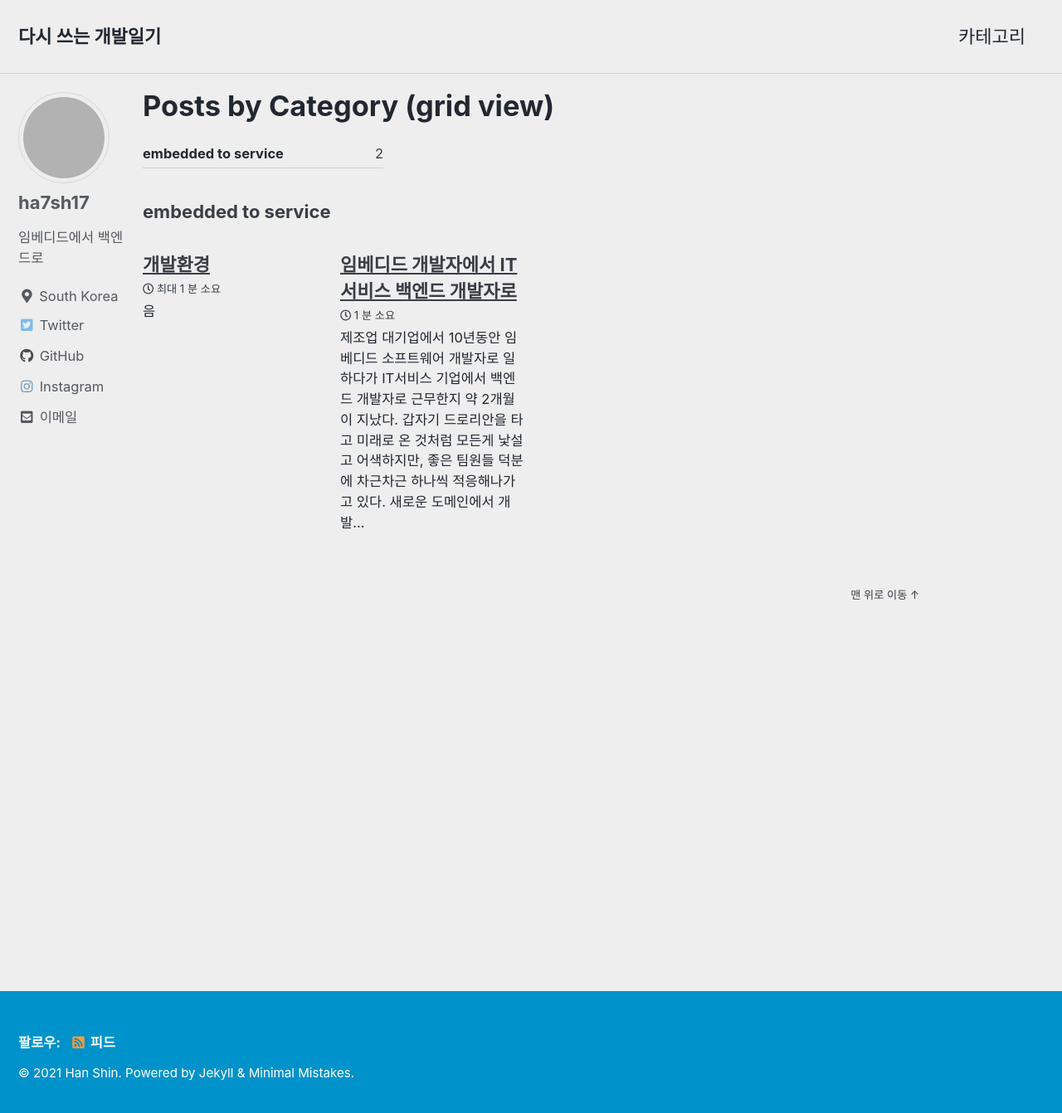
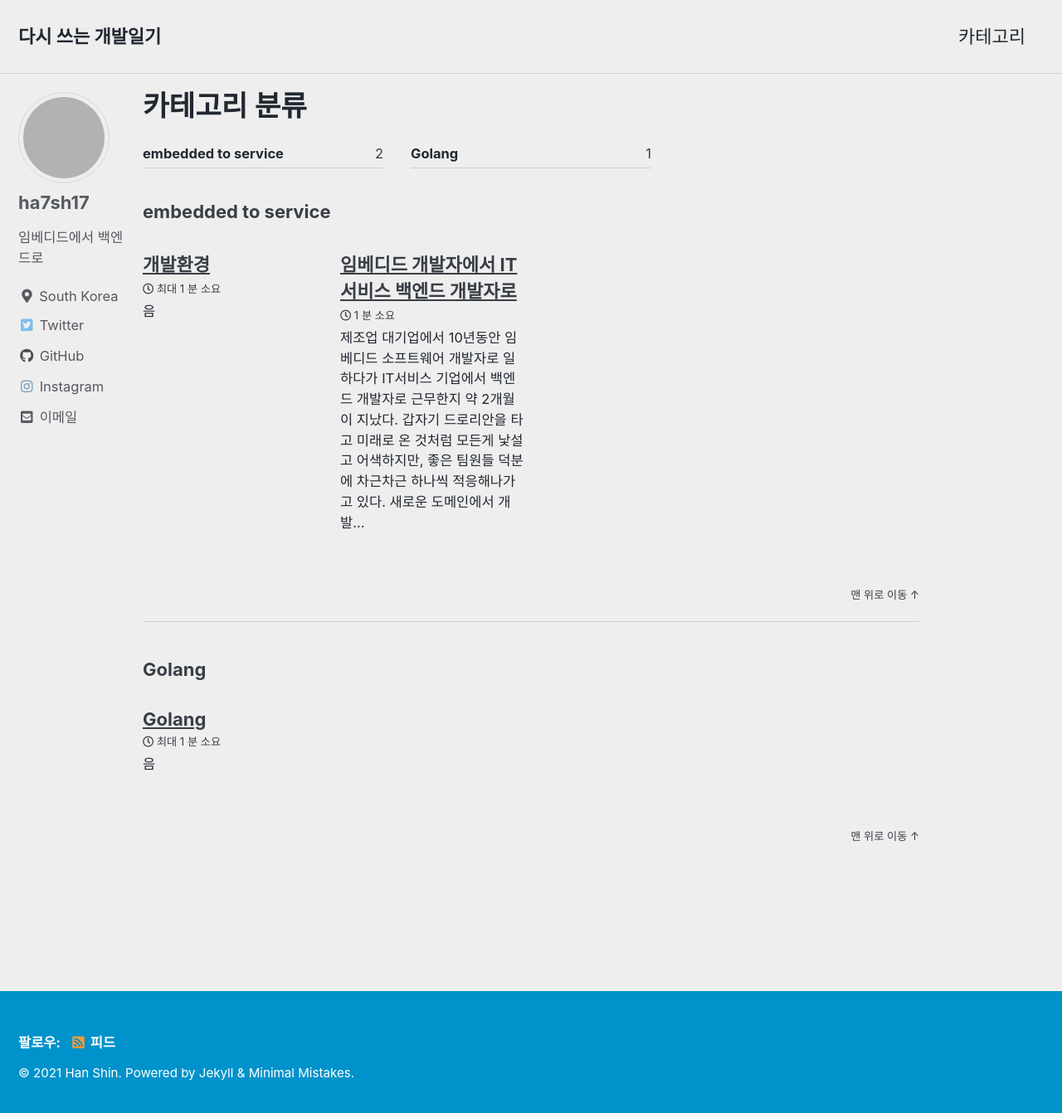
Before and after one commit to ha7sh17/ha7sh17.github.io, a Jekyll site: the page built from _pages/category-archive-grid.md, in a window 1280 px wide and 1350 px high. Shown: the top 1342 px of the window at 83% size. Built offline with Jekyll 4.4.1, drawn with Linux system fonts in a browser that asks for light colours; cached includes are drawn as plain includes; grey boxes are pictures that could not be loaded.

Commit message:
Test for category

```diff
--- a/_pages/category-archive-grid.md
+++ b/_pages/category-archive-grid.md
@@ -1,5 +1,5 @@
 ---
-title: "Posts by Category (grid view)"
+title: "카테고리 분류"
 layout: categories
 permalink: /categories-grid/
 entries_layout: grid
--- /dev/null
+++ b/_posts/2021-10-12-post-category_test.md
@@ -0,0 +1,9 @@
+---
+title: "Golang"
+categories:
+  - Golang
+tags:
+  - Golang
+---
+
+음
```
